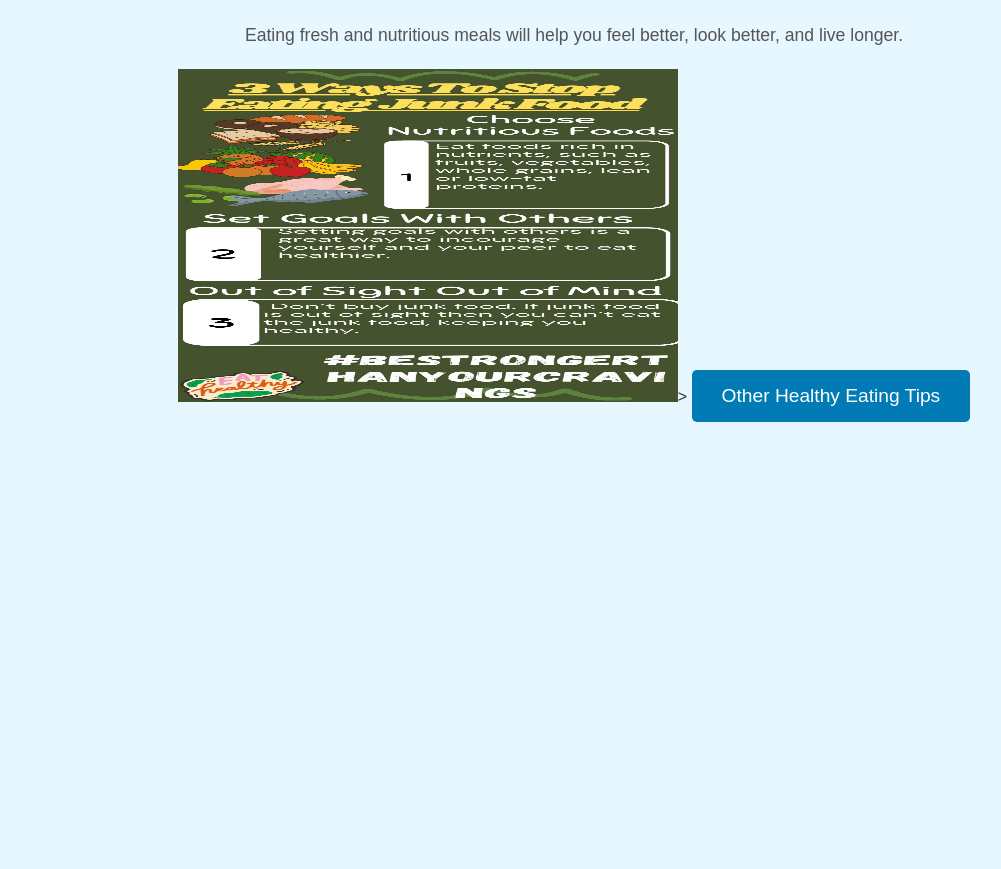
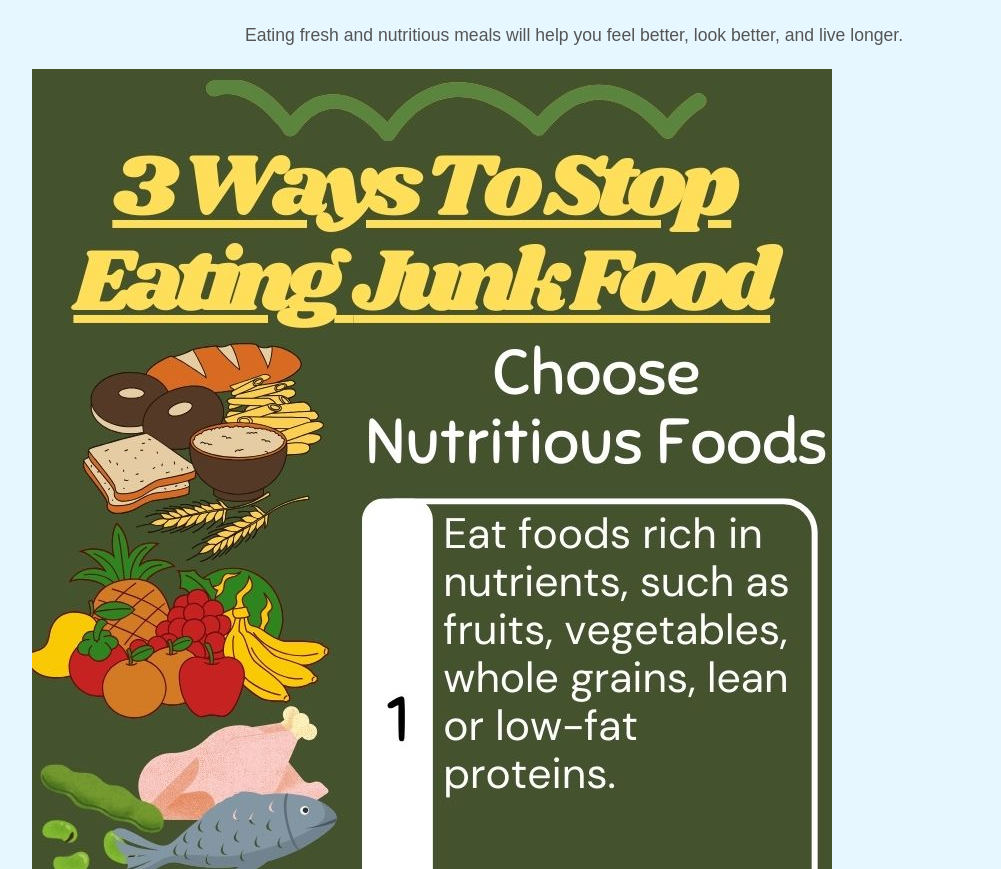
Before and after one commit to heyitstl/Stop-Eating-Fast-Food, a plain HTML site: page index.html in a window 1280 px wide. Shown: the part 1539-2408 px from the top of the page, without its empty margins (66-1067 px from the left). Before the commit the page ends 2101 px from the top, so only its background shows below. Drawn offline with Linux system fonts and the light colour scheme.

Commit message:
Update index.html

```diff
--- a/index.html
+++ b/index.html
@@ -110,7 +110,8 @@
     style="width: 50%; border-radius: 10px;">
     <br>
     <p>Eating fresh and nutritious meals will help you feel better, look better, and live longer.</p>
-    <img src="https://github.com/heyitstl/Stop-Eating-Fast-Food/blob/main/Healthy%20Eating.jpg" alt="Our Poster "width="500" height="333">>
+    <img src="https://github.com/heyitstl/Stop-Eating-Fast-Food/blob/main/Healthy%20Eating.jpg" alt="Our Poster>
+    <br>
     <button class="cta-button" onclick="https://www.heartfoundation.org.nz/about-us/news/blogs/eight-ways-to-cut-the-junk'">Other Healthy Eating Tips</button>
 
 
```
